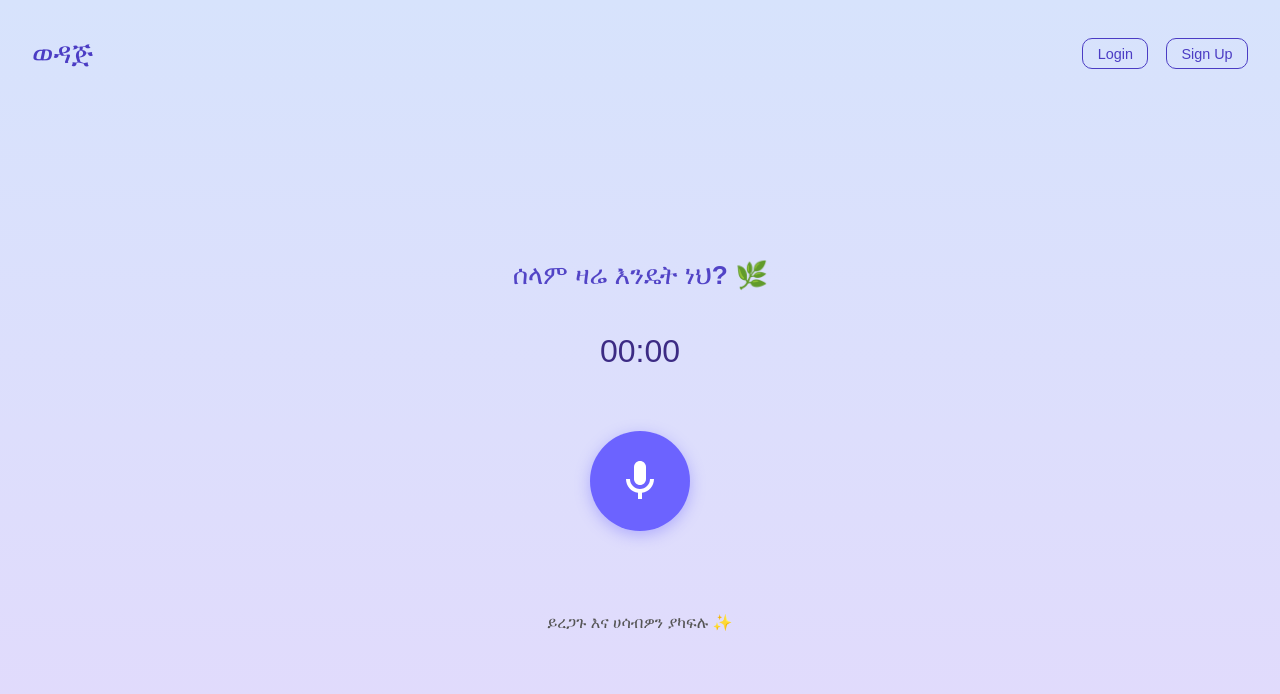
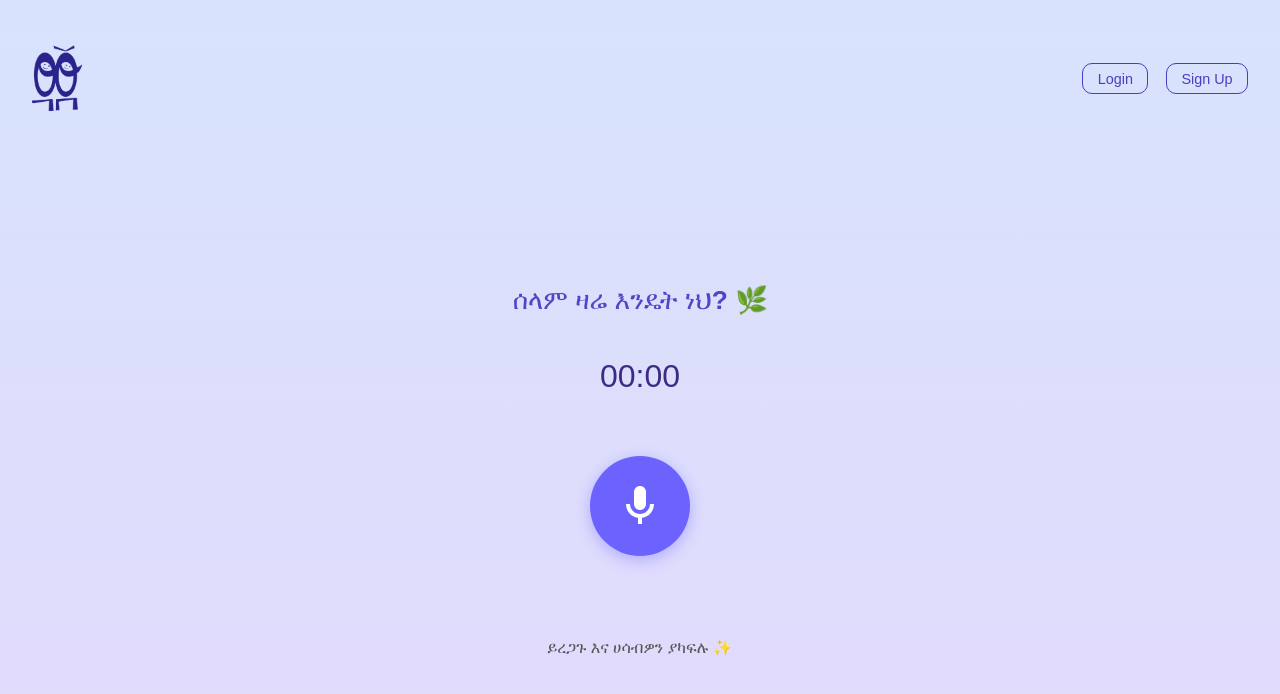
Before and after one commit to CruSea/spirit_voice_web, a React (Vite) app: page / in a window 1280 px wide. Shown: the top 694 px of the page. Built offline with nearby package versions, Linux system fonts and the light colour scheme; no server answers.

Commit message:
include logo

```diff
--- a/src/components/Recording/VoiceRecorder.jsx
+++ b/src/components/Recording/VoiceRecorder.jsx
@@ -3,6 +3,7 @@ import { voiceApi } from '../../services/voice.js'
 import './Recording.css'
 import { useNavigate } from 'react-router-dom';
 import Navbar from '../Navbar/NavBar'
+import logo from '../../assets/wedaj.png';
 
 // ResponseDisplay Component
 const ResponseDisplay = ({
@@ -453,7 +454,9 @@ const VoiceRecorder = ({
     <div className="voice-recorder">
       {/* HEADER */}
       <header className="recorder-header">
-        <div className="logo">ወዳጅ</div>
+        <div className="logo">
+       <img src={logo} alt="Wedaj logo" className="logo-image" width="50px" />
+       </div>
         <div className="auth-buttons">
           <button className="login-button" onClick={() =>navigate('log-in')}>Login</button>
           <button className="signup-button" onClick={()=> navigate('sign-up')}>Sign Up</button>
```
